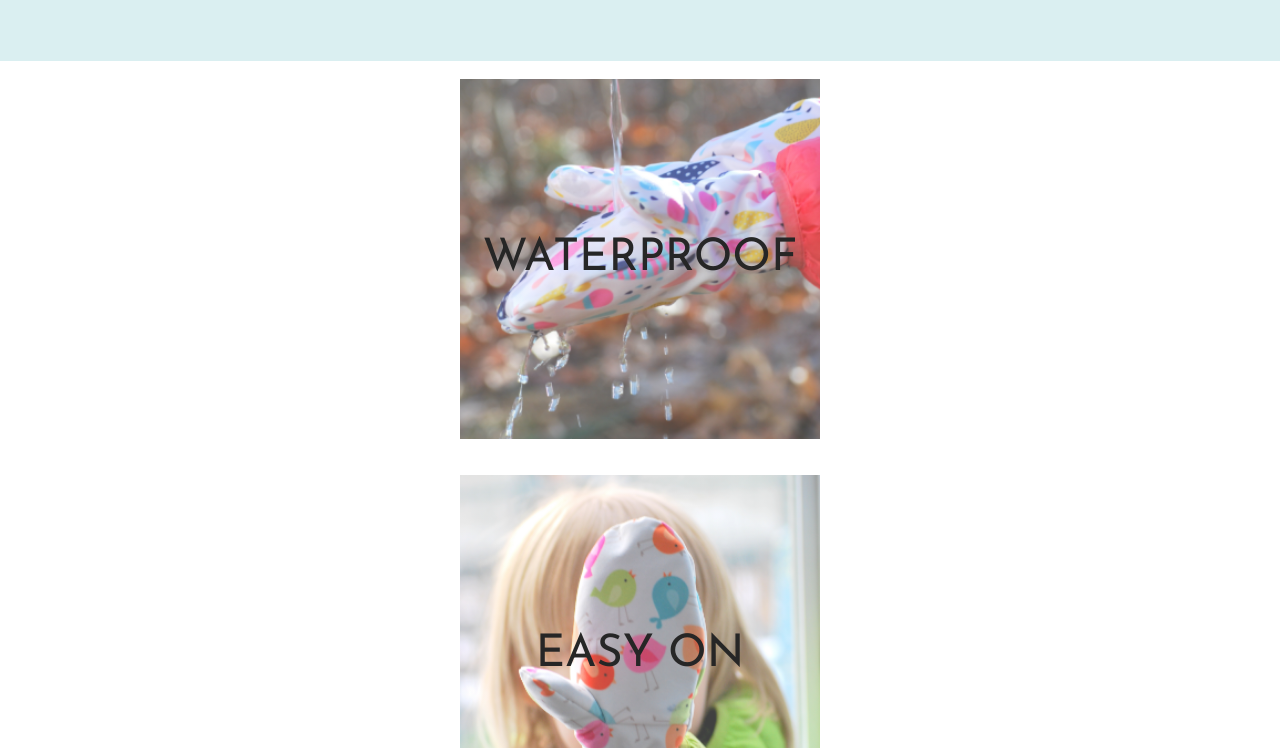
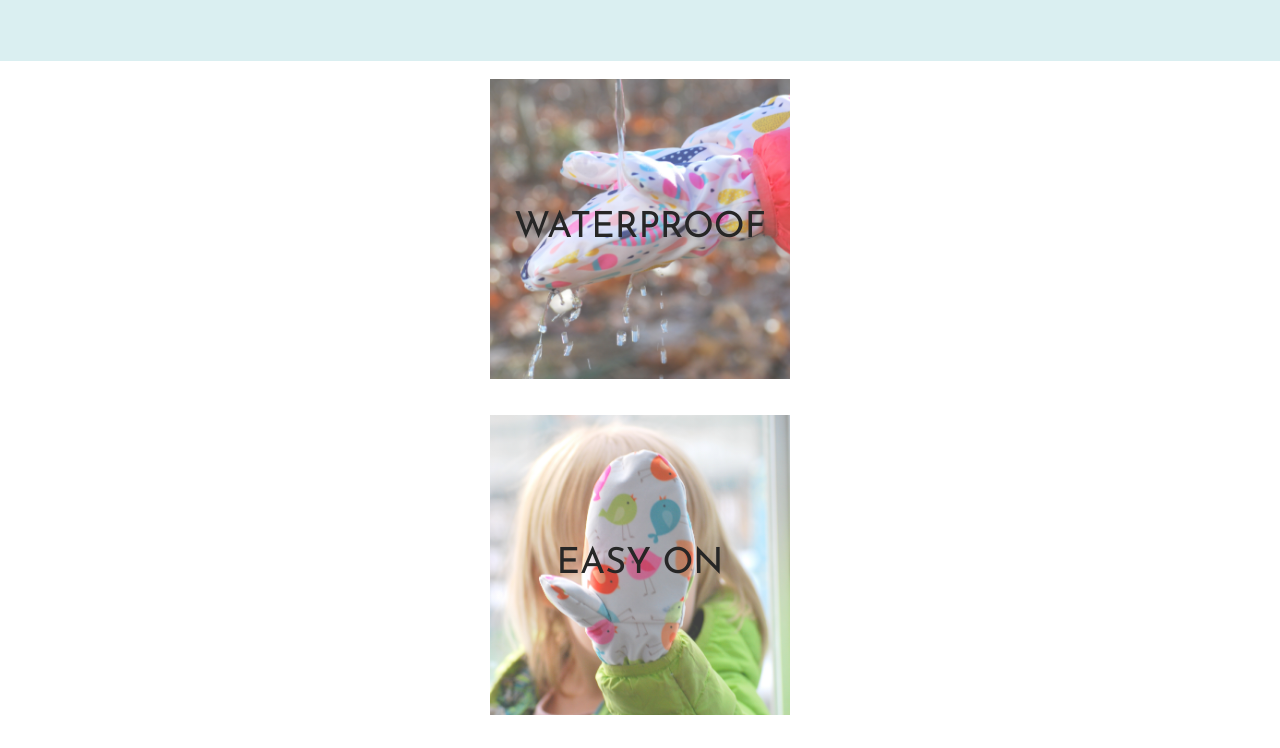
Before and after one commit to caitlinpmarshall/phair-made, a website built with Parcel: page index.html in a window 1280 px wide. Shown: the part 952-1700 px from the top of the page. Built offline with nearby package versions, Linux system fonts and the light colour scheme.

Commit message:
Mostly good, bottom scrollbar issue remains

```diff
--- a/css/main.css
+++ b/css/main.css
@@ -87,8 +87,7 @@ textarea {
    Author's custom styles
    ========================================================================== */
 /* general styles */
-body, html {
-  height: 100%;
+html {
   font-size: 18px;
 }
 
@@ -96,7 +95,6 @@ body {
   font-family: 'Josefin Sans', sans-serif;
   font-size: 1em;
   color: #262626;
-  margin: 0 auto;
   overflow: auto;
 }
 
@@ -181,9 +179,7 @@ nav span {
 }
 
 /* MOBILE main styles ----------------------------------------------------- */
-main {
-  overflow: auto;
-}
+
 
 .hero-area {
   background: url(../img/zoey-icy-branch.png);
@@ -269,33 +265,6 @@ main {
   overflow: auto;
 }
 
-/*
-#gallery .content-wrapper {
-  display: flex;
-  justify-content: center;
-  align-items: center;
-  flex-flow: row wrap;
-  height: 100%;
-  width: 100%;
-  margin: 0 5%;
-  overflow: auto;
-  text-align: center;
-}
-*/
-
-/* .grid {
-    display: flex;
-    flex-wrap: wrap;
-    align-items: flex-start;
-    align-content: flex-start;
-    height: 100%;
-    width: 90%;
-    margin: 0 5%;
-    overflow: auto;
-    z-index: 0;
-    text-align: center;
-}
-*/
 
 .gallery-items {
   width: 100%;
@@ -306,29 +275,14 @@ main {
   flex-flow: column;
 }
 
-/* .grid .grid-item {
-    display: block;
-    width: 25%;
-}
-*/
 
 .gallery-items p {
   color: #262626;
-  font-size: 2.5em;
+  font-size: 2em;
   text-transform: uppercase;
   text-align: center;
 
 }
-
-/* .illustration-one, .illustration-two, etc {
-  width: 15.5vw;
-height: 10em;
-margin-bottom: 1em;
-background-size: cover;
-background-repeat: no-repeat;
-background-position: center;
-}
-*/
 
 .gallery-item-1 {
   background: linear-gradient(rgba(255, 255, 255, 0.25), rgba(255, 255, 255, 0.25)), url(../img/waterproof.png);
@@ -346,19 +300,15 @@ background-position: center;
   background-position: center;
   background-repeat: no-repeat;
   background-size: cover;
-  height: 360px;
+  height: 300px;
   width: 90%;
-  max-width: 360px;
+  max-width: 300px;
   margin: 1em;
   display: flex;
   justify-content: center;
   align-items: center;
 }
 
-/* .illustration-five {
-    background-image: url('https://codegreer.com/paintmonkey/ArtGallery/FineArtandIllustration/Giraffe-Ink-and-Watercolor.jpg');
-}
-*/
 
 #reviews {
   background-color: #DAEFF1;
```
